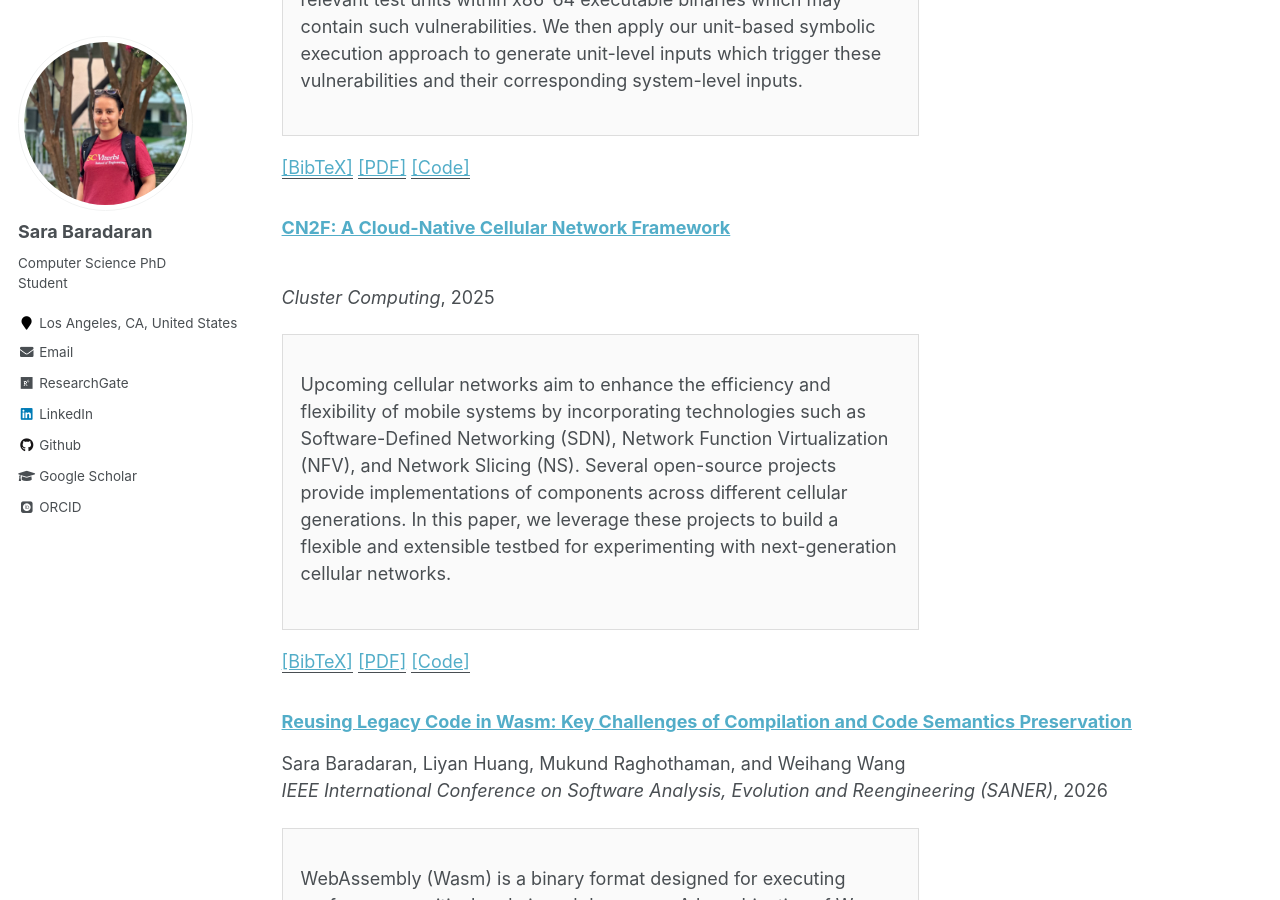
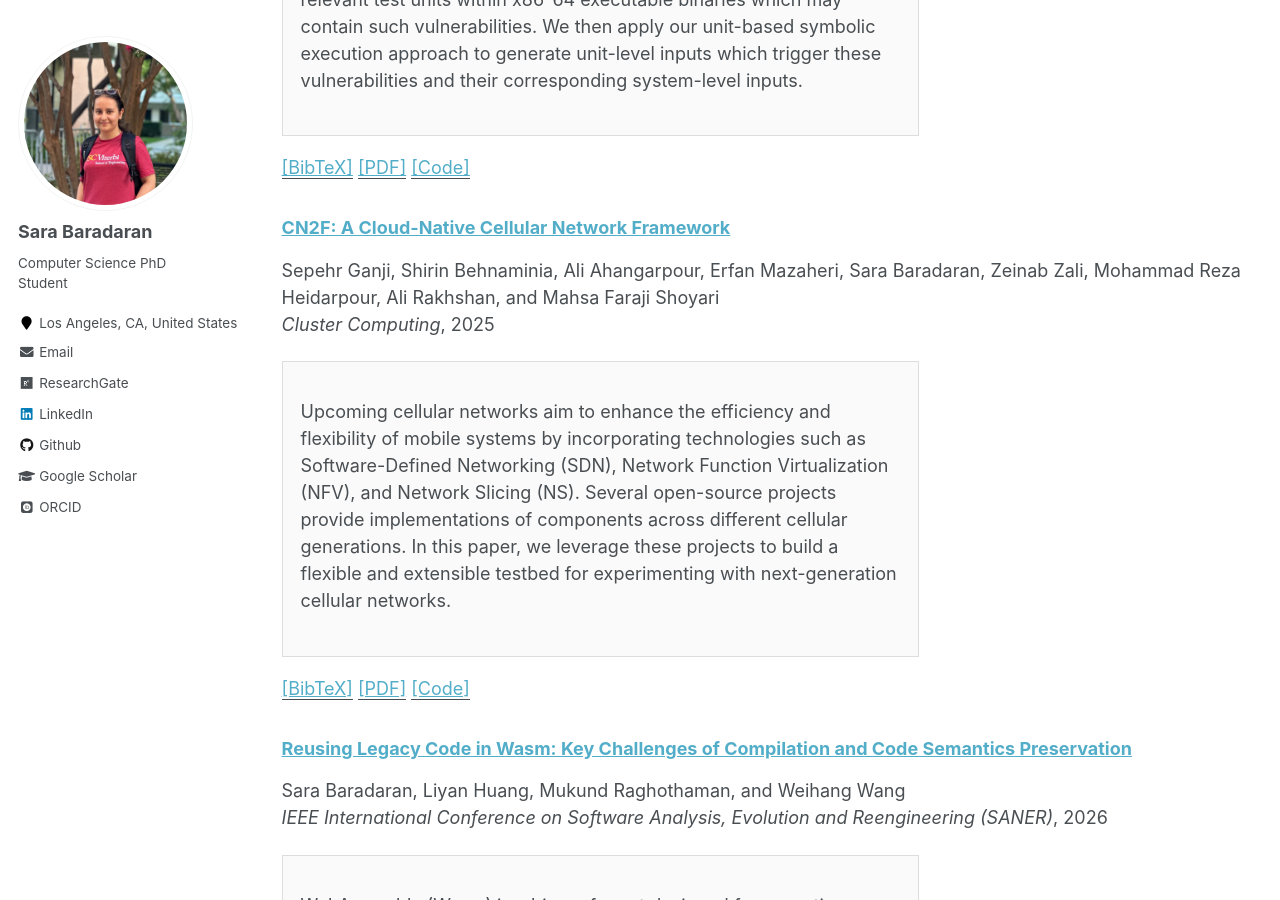
Before and after one commit to SaraBaradaran/SaraBaradaran.github.io, a Jekyll site: the page built from _pages/collection-archive.html, in a window 1280 px wide and 900 px high, scrolled down 1271 px. Built offline with Jekyll 4.4.1, drawn with Linux system fonts in a browser that asks for light colours; some web fonts are replaced.

Commit message:
Update CN2F.md

```diff
--- a/_publications/CN2F.md
+++ b/_publications/CN2F.md
@@ -4,6 +4,7 @@ collection: publications
 excerpt: 'Upcoming cellular networks aim to enhance the efficiency and flexibility of mobile systems by incorporating technologies such as Software-Defined Networking (SDN), Network Function Virtualization (NFV), and Network Slicing (NS). Several open-source projects provide implementations of components across different cellular generations. In this paper, we leverage these projects to build a flexible and extensible testbed for experimenting with next-generation cellular networks.'
 date: 2025-11-01
 venue: 'Cluster Computing'
+author: 'Sepehr Ganji, Shirin Behnaminia, Ali Ahangarpour, Erfan Mazaheri, Sara Baradaran, Zeinab Zali, Mohammad Reza Heidarpour, Ali Rakhshan, and Mahsa Faraji Shoyari'
 image: 'https://raw.githubusercontent.com/SaraBaradaran/SaraBaradaran.github.io/master/papers/CN2F.png'
 citation: 'https://raw.githack.com/SaraBaradaran/SaraBaradaran.github.io/master/papers/CN2F.bib'
 paperurl: 'https://raw.githack.com/SaraBaradaran/SaraBaradaran.github.io/master/papers/CN2F.pdf'
```
